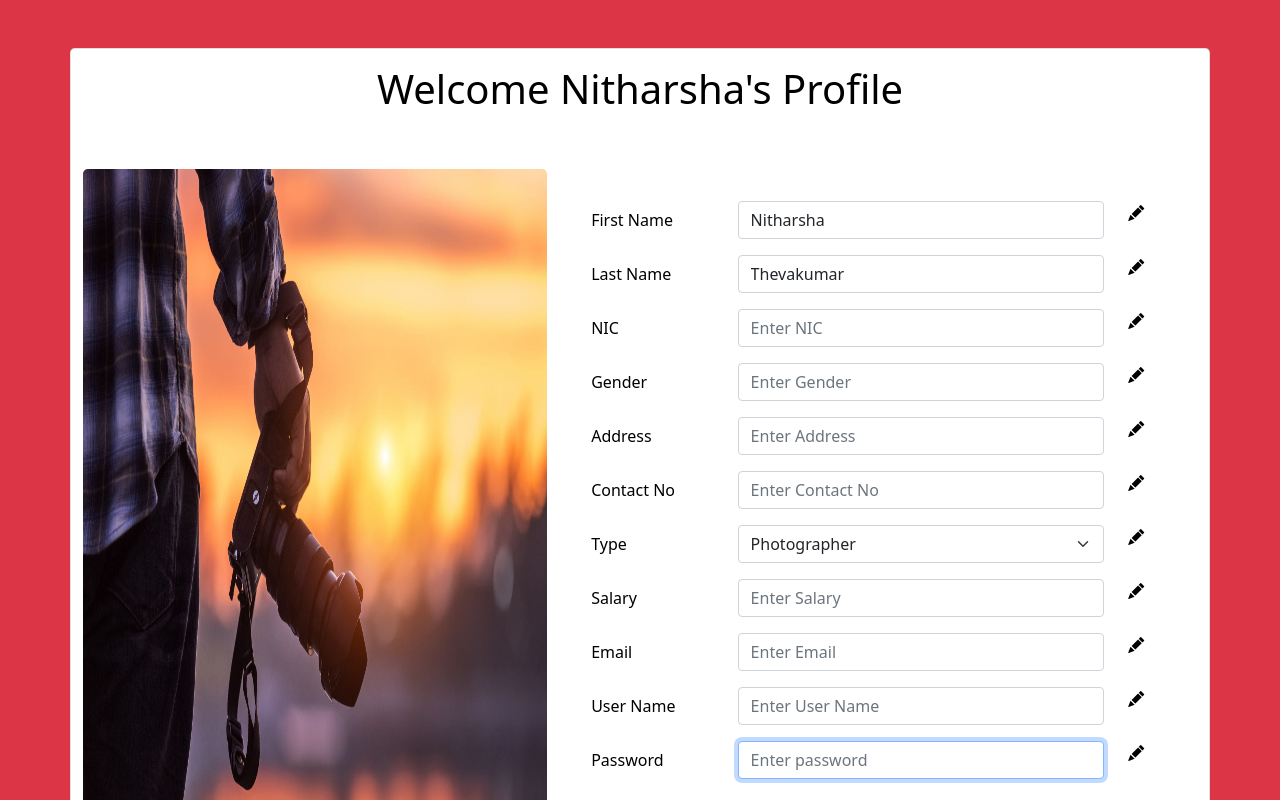
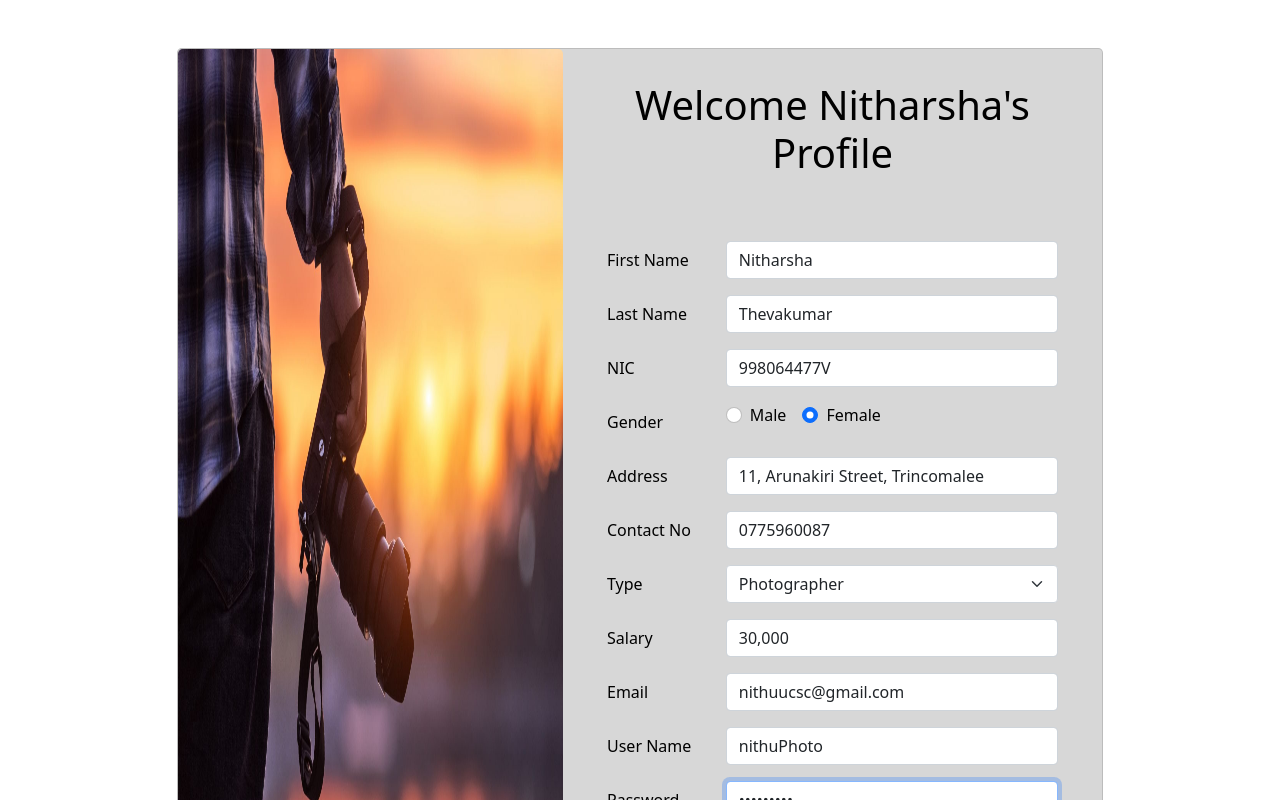
Before and after one commit to FarzanFrost/Flash, a React (Create React App) app in the folder flash-front-end/: page /EditEmployee in a window 1280 px wide. Shown: the top 800 px of the page. Built offline with nearby package versions, Linux system fonts and the light colour scheme.

Commit message:
align the alignments for other pages and change the color and create a Customer edit page

```diff
--- a/flash-front-end/src/App.js
+++ b/flash-front-end/src/App.js
@@ -21,6 +21,7 @@ import NewPackage from "./NewPackage";
 import AdminViewEmployeeDetailspage from "./AdminViewEmployeeDetailspage";
 import SelectImageContextProviderInterface from "./SelectImageContextProviderInterface";
 import EventReviewsCustomerContextProviderInterface from "./EventReviewsCustomerContextProviderInterface";
+import CustomerProfile from "./CustomerProfile";
 
 
 function App() {
@@ -65,6 +66,7 @@ function App() {
               <Route exact path="/NewPackage" element={ <NewPackage/> } />
               <Route exact path="/Gallery" element={ <SelectImageContextProviderInterface/> } />
               <Route exact path="/EventReviews" element={ <EventReviewsCustomerContextProviderInterface/> } />
+              <Route exact path="/CustomerProfile" element={ <CustomerProfile/> } />
 
 
           </Routes>
--- a/flash-front-end/src/EditEmployee.js
+++ b/flash-front-end/src/EditEmployee.js
@@ -1,5 +1,6 @@
 import React from 'react'
 import bgpic from './Images/photo.jpeg'
+import {Form} from "react-bootstrap";
 
 // const EmpEdit = () => {
 //     const [firstName,setFirstName] = useState('')
@@ -20,20 +21,21 @@ const EditEmployee = () => {
     return(
         <div className="h-100">
 
-            <section className="h-100 bg-danger">
+            <section className="h-100">
 
                 <div className="container py-5 h-100">
 
                     <div className="row d-flex justify-content-center align-items-center h-100">
 
-                        <div className="card rounded-3 text-black my-lg-1 my-xl-0 py-xl-0">
+                        <div className="col-xl-10 my-5 py-2 my-lg-1 py-lg-1 my-xl-0 py-xl-0">
+
+                            <div className="card rounded-3 text-black my-lg-1 my-xl-0 py-xl-0" style={ { backgroundColor : '#d7d7d7' } }>
 
                                 <div className="row g-0">
 
-                                <h1 className="text-center mt-3 pb-5">Welcome Nitharsha's Profile</h1>
+                                    <div className="col-lg-5 d-lg-flex d-none">
 
-                                <div className="col-lg-5 d-lg-flex d-none">
-                                    <div className="d-lg-flex d-none ">
+                                        <div className="d-lg-flex d-none text-center">
                                             <img src={ bgpic } className="img-fluid rounded-3 h-100" alt="Camera"/>
                                         </div>
 
@@ -41,11 +43,12 @@ const EditEmployee = () => {
 
                                     <div className="col-lg-7">
 
-                                    <form className="container rounded mb-0 bg-opacity-25 p-lg-3 mt-0" style={{background : "white"}}>
+                                        <form className="container rounded mb-0 bg-opacity-25 p-lg-3 mt-0" >
+                                            <h1 className="text-center mt-3 pb-5">Welcome Nitharsha's Profile</h1>
 
                                             <div className="form-group row mt-3 mx-3">
                                                 <label className="col-sm-3 col-form-label">First Name</label>
-                                            <div className="col-sm-8">
+                                                <div className="col-sm-9">
                                                     <input
                                                         value="Nitharsha"
                                                         className="form-control"
@@ -56,15 +59,15 @@ const EditEmployee = () => {
                                                         required
                                                     />
                                                 </div>
-                                            <div className="col-sm-1">
-                                                <i className="bi bi-pencil-fill"></i>
-                                            </div>
+                                                {/*<div className="col-sm-1">*/}
+                                                {/*    <button><i className="bi bi-pencil-fill"></i></button>*/}
+                                                {/*</div>*/}
 
                                             </div>
 
                                             <div className="form-group row mt-3 mx-3">
                                                 <label className="col-sm-3 col-form-label">Last Name</label>
-                                            <div className="col-sm-8">
+                                                <div className="col-sm-9">
                                                     <input
                                                         value="Thevakumar"
                                                         className="form-control"
@@ -75,17 +78,17 @@ const EditEmployee = () => {
                                                         required
                                                     />
                                                 </div>
-                                            <div className="col-sm-1">
-                                                <i className="bi bi-pencil-fill"></i>
-                                            </div>
+                                                {/*<div className="col-sm-1">*/}
+                                                {/*    <i className="bi bi-pencil-fill"></i>*/}
+                                                {/*</div>*/}
 
                                             </div>
 
                                             <div className="form-group row mt-3 mx-3">
                                                 <label className="col-sm-3 col-form-label">NIC</label>
-                                            <div className="col-sm-8">
+                                                <div className="col-sm-9">
                                                     <input
-                                                    // value={nic}
+                                                        value="998064477V"
                                                         className="form-control"
                                                         type="text"
                                                         placeholder="Enter NIC"
@@ -94,36 +97,37 @@ const EditEmployee = () => {
                                                         required
                                                     />
                                                 </div>
-                                            <div className="col-sm-1">
-                                                <i className="bi bi-pencil-fill"></i>
-                                            </div>
+                                                {/*<div className="col-sm-1">*/}
+                                                {/*    <i className="bi bi-pencil-fill"></i>*/}
+                                                {/*</div>*/}
 
                                             </div>
 
                                             <div className="form-group row mt-3 mx-3">
                                                 <label className="col-sm-3 col-form-label">Gender</label>
-                                            <div className="col-sm-8">
-                                                <input
-                                                    //value={last name}
-                                                    className="form-control"
-                                                    type="text"
-                                                    placeholder="Enter Gender"
-                                                    //onChange={ (e) => setName( e.target.value )}
-                                                    autoFocus
-                                                    required
+                                                <div className="col-sm-9">
+                                                    <Form.Check
+                                                        inline
+                                                        label="Male"
+                                                        name="group1"
+                                                        type="radio"
+                                                    />
+
+                                                    <Form.Check
+                                                        inline
+                                                        label="Female"
+                                                        name="group2"
+                                                        type="radio"
+                                                        defaultChecked
                                                     />
                                                 </div>
-                                            <div className="col-sm-1">
-                                                <i className="bi bi-pencil-fill"></i>
-                                            </div>
-
                                             </div>
 
                                             <div className="form-group row mt-3 mx-3">
                                                 <label className="col-sm-3 col-form-label">Address</label>
-                                            <div className="col-sm-8">
+                                                <div className="col-sm-9">
                                                     <input
-                                                    //value={last name}
+                                                        value="11, Arunakiri Street, Trincomalee"
                                                         className="form-control"
                                                         type="text"
                                                         placeholder="Enter Address"
@@ -132,17 +136,17 @@ const EditEmployee = () => {
                                                         required
                                                     />
                                                 </div>
-                                            <div className="col-sm-1">
-                                                <i className="bi bi-pencil-fill"></i>
-                                            </div>
+                                                {/*<div className="col-sm-1">*/}
+                                                {/*    <i className="bi bi-pencil-fill"></i>*/}
+                                                {/*</div>*/}
 
                                             </div>
 
                                             <div className="form-group row mt-3 mx-3">
                                                 <label className="col-sm-3 col-form-label">Contact No</label>
-                                            <div className="col-sm-8">
+                                                <div className="col-sm-9">
                                                     <input
-                                                    //value={last name}
+                                                        value="0775960087"
                                                         className="form-control"
                                                         type="tell"
                                                         placeholder="Enter Contact No"
@@ -151,32 +155,32 @@ const EditEmployee = () => {
                                                         required
                                                     />
                                                 </div>
-                                            <div className="col-sm-1">
-                                                <i className="bi bi-pencil-fill"></i>
-                                            </div>
+                                                {/*<div className="col-sm-1">*/}
+                                                {/*    <i className="bi bi-pencil-fill"></i>*/}
+                                                {/*</div>*/}
 
                                             </div>
 
                                             <div className="form-group row mt-3 mx-3">
                                                 <label className="col-sm-3 col-form-label">Type</label>
-                                            <div className="col-sm-8">
+                                                <div className="col-sm-9">
                                                     <select className="form-select">
                                                         <option>Photographer</option>
                                                         <option>Videographer</option>
                                                         <option>Editor</option>
                                                     </select>
                                                 </div>
-                                            <div className="col-sm-1">
-                                                <i className="bi bi-pencil-fill"></i>
-                                            </div>
+                                                {/*<div className="col-sm-1">*/}
+                                                {/*    <i className="bi bi-pencil-fill"></i>*/}
+                                                {/*</div>*/}
 
                                             </div>
 
                                             <div className="form-group row mt-3 mx-3">
                                                 <label className="col-sm-3 col-form-label">Salary</label>
-                                            <div className="col-sm-8">
+                                                <div className="col-sm-9">
                                                     <input
-                                                    //value={last name}
+                                                        value="30,000"
                                                         className="form-control"
                                                         type="text"
                                                         placeholder="Enter Salary"
@@ -185,17 +189,17 @@ const EditEmployee = () => {
                                                         required
                                                     />
                                                 </div>
-                                            <div className="col-sm-1">
-                                                <i className="bi bi-pencil-fill"></i>
-                                            </div>
+                                                {/*<div className="col-sm-1">*/}
+                                                {/*    <i className="bi bi-pencil-fill"></i>*/}
+                                                {/*</div>*/}
 
                                             </div>
 
                                             <div className="form-group row mt-3 mx-3">
                                                 <label className="col-sm-3 col-form-label">Email</label>
-                                            <div className="col-sm-8">
+                                                <div className="col-sm-9">
                                                     <input
-                                                    //value={last name}
+                                                        value="nithuucsc@gmail.com"
                                                         className="form-control"
                                                         type="email"
                                                         placeholder="Enter Email"
@@ -204,17 +208,17 @@ const EditEmployee = () => {
                                                         required
                                                     />
                                                 </div>
-                                            <div className="col-sm-1">
-                                                <i className="bi bi-pencil-fill"></i>
-                                            </div>
+                                                {/*<div className="col-sm-1">*/}
+                                                {/*    <i className="bi bi-pencil-fill"></i>*/}
+                                                {/*</div>*/}
 
                                             </div>
 
                                             <div className="form-group row mt-3 mx-3">
                                                 <label className="col-sm-3 col-form-label">User Name</label>
-                                            <div className="col-sm-8">
+                                                <div className="col-sm-9">
                                                     <input
-                                                    //value={last name}
+                                                        value="nithuPhoto"
                                                         className="form-control"
                                                         type="text"
                                                         placeholder="Enter User Name"
@@ -223,17 +227,17 @@ const EditEmployee = () => {
                                                         required
                                                     />
                                                 </div>
-                                            <div className="col-sm-1">
-                                                <i className="bi bi-pencil-fill"></i>
-                                            </div>
+                                                {/*<div className="col-sm-1">*/}
+                                                {/*    <i className="bi bi-pencil-fill"></i>*/}
+                                                {/*</div>*/}
 
                                             </div>
 
                                             <div className="form-group row mt-3 mx-3">
                                                 <label className="col-sm-3 col-form-label">Password</label>
-                                            <div className="col-sm-8">
+                                                <div className="col-sm-9">
                                                     <input
-                                                    //value={last name}
+                                                        value="nitharsha"
                                                         className="form-control"
                                                         type="password"
                                                         placeholder="Enter password"
@@ -242,9 +246,9 @@ const EditEmployee = () => {
                                                         required
                                                     />
                                                 </div>
-                                            <div className="col-sm-1">
-                                                <i className="bi bi-pencil-fill"></i>
-                                            </div>
+                                                {/*<div className="col-sm-1">*/}
+                                                {/*    <i className="bi bi-pencil-fill"></i>*/}
+                                                {/*</div>*/}
 
                                             </div>
 
@@ -270,7 +274,7 @@ const EditEmployee = () => {
                                             <div>
                                                 <div className="d-flex gap-xxl-5 mb-2 align-items-center justify-content-center pt-5 pb-4">
                                                     <button type="submit" variant="primary"
-                                                        className="btn btn-primary btn-block">
+                                                            className="btn btn-dark btn-block px-3" >
                                                         Save
                                                     </button>
 
@@ -294,6 +298,8 @@ const EditEmployee = () => {
 
                     </div>
 
+                </div>
+
             </section>
 
         </div>
```
Also changed, not shown: flash-front-end/src/AddEmployee.js (+5 -5 lines), flash-front-end/src/CustomerProfile.js (added, +44 -0 lines), flash-front-end/src/NewPackage.js (+37 -24 lines), flash-front-end/src/Images/camera.jpg (added). Lines whose indentation alone changed are shown as unchanged.
